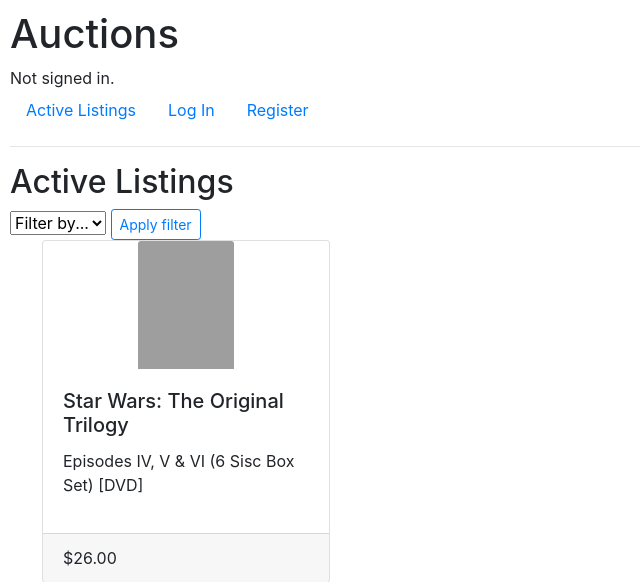
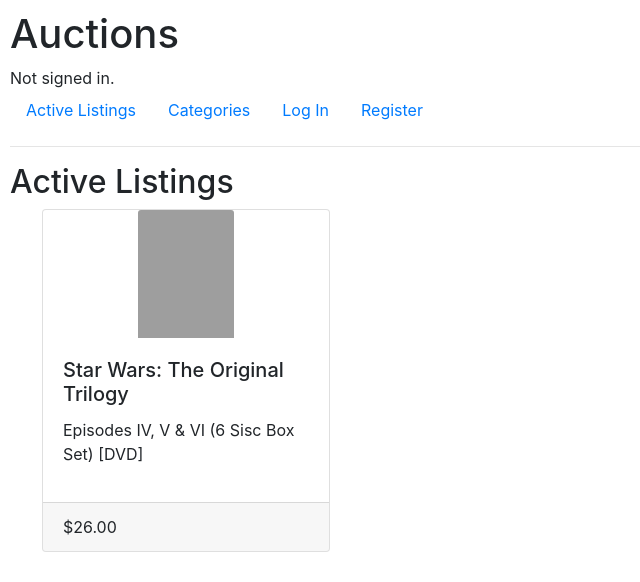
Before and after one commit to Tarcisio2code/ecommerce-ebay-clone, a Django app: page / in a window 1280 px wide. Shown: the top 582 px of the page, without its empty margins (0-640 px from the left). Run offline with Django 3.2, Linux system fonts and the light colour scheme; data comes from the database, SQL or seed files in the repository; both versions use the stored data as it was after the commit; some libraries are stand-ins or nearby versions; grey boxes are pictures that could not be loaded.

Commit message:
Add Categories Navbar menu item

```diff
--- a/auctions/templates/auctions/index.html
+++ b/auctions/templates/auctions/index.html
@@ -2,16 +2,6 @@
 
 {% block body %}
     <h2>Active Listings</h2>
-    <form action="{% url 'showCategories' %}" method="POST">
-        {% csrf_token %}
-        <select name="category" id="category" required>
-            <option value="" selected disabled>Filter by...</option>
-            {% for category in categories %}
-                <option value="{{ category }}">{{ category }}</option>
-            {% endfor %}
-        </select>
-        <button type="submit" class="btn btn-outline-primary btn-sm">Apply filter</button>
-    </form>
     <div class="row mx-3">
         {% for listing in listings %}
             <div class="card mx-3" style="width: 18rem; margin-bottom: 2rem;">
--- a/auctions/templates/auctions/layout.html
+++ b/auctions/templates/auctions/layout.html
@@ -19,6 +19,9 @@
         <ul class="nav">
             <li class="nav-item">
                 <a class="nav-link" href="{% url 'index' %}">Active Listings</a>
+            </li>
+            <li class="nav-item">
+                <a class="nav-link" href="{% url 'categories' %}">Categories</a>
             </li>
             {% if user.is_authenticated %}
                 <li class="nav-item">
--- a/auctions/urls.py
+++ b/auctions/urls.py
@@ -8,7 +8,8 @@
     path("logout", views.logout_view, name="logout"),
     path("register", views.register, name="register"),
     path("create", views.createListing, name="create"),
-    path("showCategories", views.showCategories, name="showCategories"),
+    path("categories", views.categories, name="categories"),
+    path("filterbyCategories/<str:selectedCategory>", views.filterbyCategories, name="filterbyCategories"),
     path("listings/<int:id>", views.listings, name="listings"),
     path("addWatchlist/<int:id>", views.addWatchlist, name="addWatchlist"),
     path("removeWatchlist/<int:id>", views.removeWatchlist, name="removeWatchlist"),
--- a/auctions/views.py
+++ b/auctions/views.py
@@ -8,12 +8,9 @@
 
 def index(request):
     activeListings = Listing.objects.filter(isActive=True)
-    listofCategories = Category.objects.all()
     return render(request, "auctions/index.html",{
-        "listings": activeListings,
-        "categories": listofCategories
+        "listings": activeListings
     })
-
 
 def login_view(request):
     if request.method == "POST":
@@ -96,16 +93,20 @@
         newListing.save()
         return HttpResponseRedirect(reverse("index"))
 
-def showCategories(request):
-    if request.method == "POST":
-        selectedCategory = request.POST['category']
-        category = Category.objects.get(categoryName=selectedCategory)
-        activeListings = Listing.objects.filter(isActive=True, category=category)
-        listofCategories = Category.objects.all()
-        return render(request, "auctions/index.html",{
-            "listings": activeListings,
-            "categories": listofCategories
-        })
+def categories(request):
+    listofCategories = Category.objects.all()
+    return render(request, "auctions/categories.html",{
+        "categories": listofCategories
+    })
+
+def filterbyCategories(request, selectedCategory):
+    category = Category.objects.get(categoryName=selectedCategory)
+    activeListings = Listing.objects.filter(isActive=True, category=category)
+    listofCategories = Category.objects.all()
+    return render(request, "auctions/index.html",{
+        "listings": activeListings,
+        "categories": listofCategories
+    })
 
 def listings(request, id):
     listData = Listing.objects.get(pk=id)
```
Also changed, not shown: auctions/templates/auctions/categories.html (added, +14 -0 lines), db.sqlite3.
